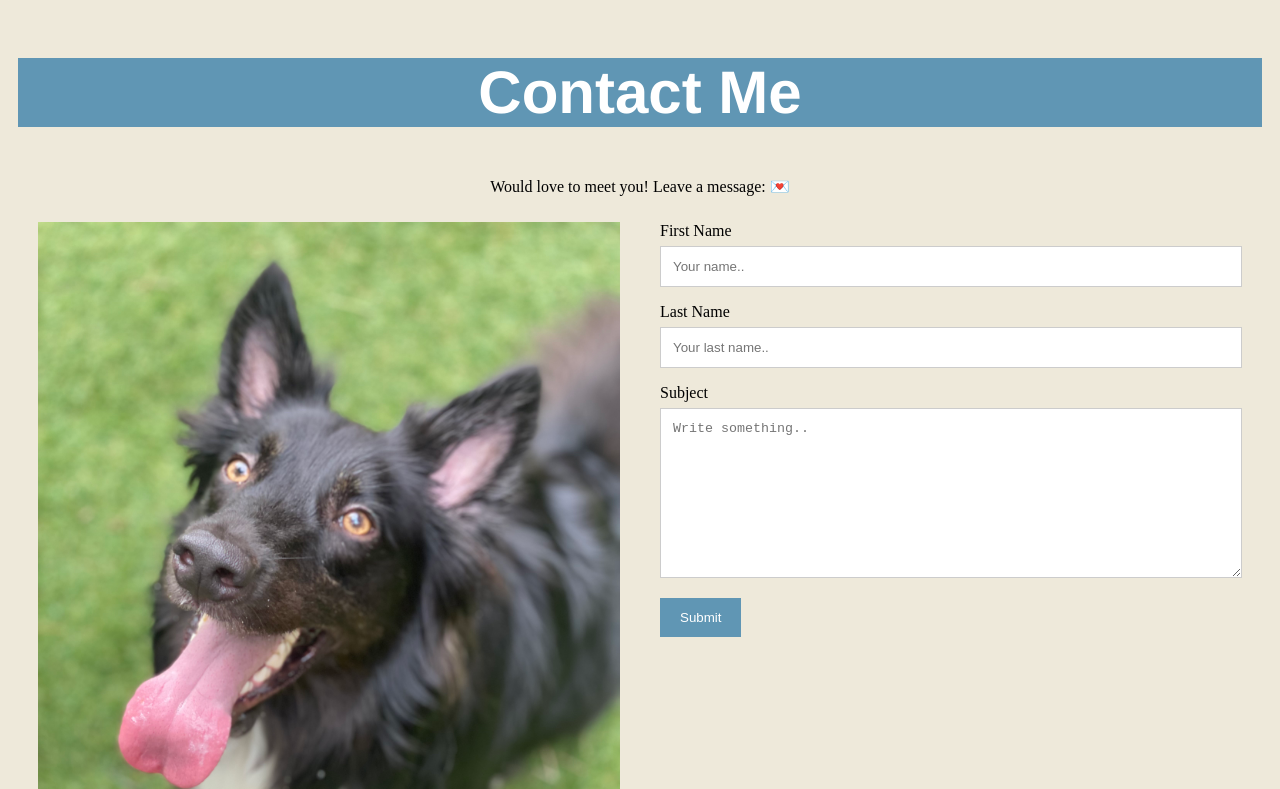
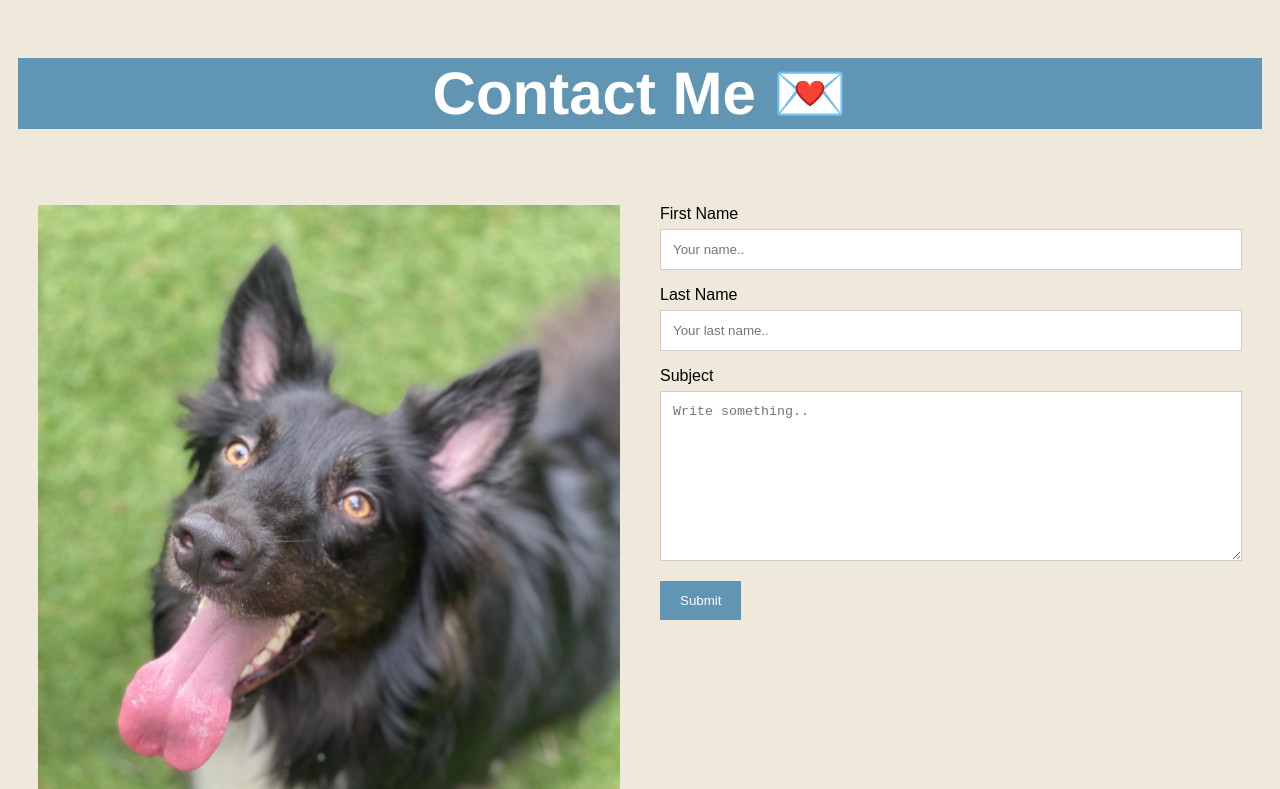
Before and after one commit to sangelito/02-Portafolio, a plain HTML site: page index.html in a window 1280 px wide. Shown: the part 1556-2345 px from the top of the page. Drawn offline with Linux system fonts and the light colour scheme.

Commit message:
changed placing of emoji

```diff
--- a/Assets/style.css
+++ b/Assets/style.css
@@ -76,6 +76,7 @@ h2{
     width: 50%;
 }
 
+
 *{
     box-sizing: border-box;
   }
@@ -88,9 +89,11 @@ h2{
     margin-top: 6px;
     margin-bottom: 16px;
     resize: vertical;
+
   }
 
   input[type=submit] {
+    font-family: Arial, Helvetica, sans-serif;
     background-color: #6096B4;
     color: white;
     padding: 12px 20px;
@@ -104,6 +107,7 @@ h2{
 
   /* Style the container/contact section */
   .container {
+    font-family: Arial, Helvetica, sans-serif;
     border-radius: 5px;
     background-color: #EEE9DA;
     padding: 10px;
--- a/index.html
+++ b/index.html
@@ -32,9 +32,8 @@
     </article>
 
     <footer class="container">
-        <h2> Contact Me </h2>
+        <h2> Contact Me &#128140;</h2>
         <div style="text-align: center;">
-            <p2>Would love to meet you! Leave a message: &#128140;</p2>
         </div>
         <div class="row">
             <div class="column">
```
